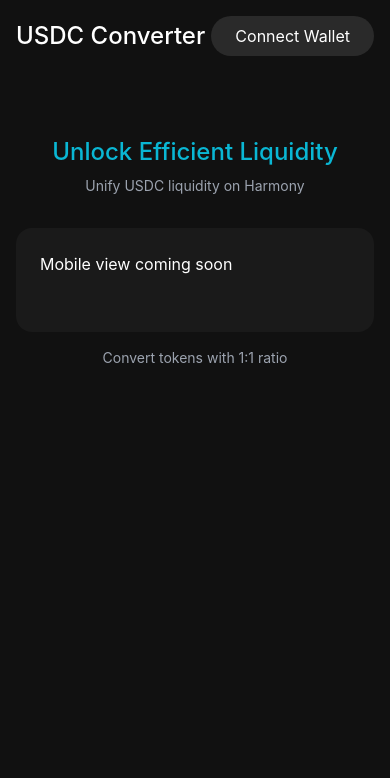
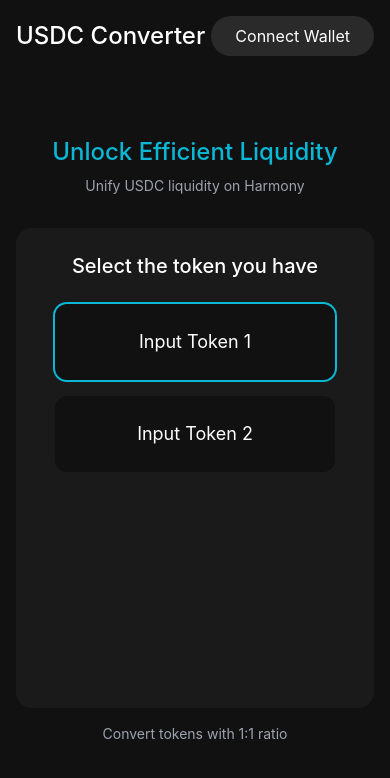
Before and after one commit to harmony-one/usdc-converter, a React (Vite) app in the folder frontend/: page / in a window 390 px wide. Shown: the top 778 px of the page. Built offline with nearby package versions, Linux system fonts and the light colour scheme.

Commit message:
mobile support added to App.tsx

```diff
--- a/frontend/src/App.tsx
+++ b/frontend/src/App.tsx
@@ -1,6 +1,6 @@
 import { FC } from 'react';
 import { Toaster } from 'react-hot-toast';
-import { ArrowRightIcon } from '@heroicons/react/24/outline';
+import { ArrowRightIcon, ArrowsRightLeftIcon } from '@heroicons/react/24/outline';
 import { useWeb3 } from './hooks/useWeb3';
 import { useTokens, tokens } from './hooks/useTokens';
 import { useConversion } from './hooks/useConversion';
@@ -100,7 +100,75 @@
             </div>
           ) : (
             // Mobile view implementation here
-            <div>Mobile view coming soon</div>
+            <div className="space-y-6 min-h-[400px]">
+              {step === 1 && (
+                <div>
+                  <h3 className="text-xl font-medium mb-6 text-center">Select the token you have</h3>
+                  <div className="space-y-4 max-w-[280px] mx-auto">
+                    {tokens.map(token => (
+                      <button
+                        key={token.id}
+                        onClick={() => {
+                          setSelectedToken(token.id);
+                          setStep(2);
+                        }}
+                        className={`w-full relative flex items-center justify-between p-6 rounded-xl transition-all ${
+                          selectedToken === token.id ? 'bg-[#111] ring-2 ring-primary' : 'bg-[#111] hover:ring-2 hover:ring-primary/50'
+                        }`}
+                      >
+                        <span className="text-lg w-full text-center">{token.name}</span>
+                      </button>
+                    ))}
+                  </div>
+                </div>
+              )}
+              {step === 2 && (
+              <div>
+                <div className="flex items-center justify-between mb-6">
+                  <button
+                    onClick={() => setStep(1)}
+                    className="text-primary hover:text-primary-dark"
+                  >
+                    ← Back
+                  </button>
+                  <button
+                    onClick={() => setIsReversed(!isReversed)}
+                    className="p-2 rounded-lg hover:bg-[#111] transition-colors"
+                  >
+                    <ArrowsRightLeftIcon className="h-5 w-5 text-primary" />
+                  </button>
+                </div>
+
+                <div className="space-y-6">
+                  <TokenInput
+                    label={isReversed ? 'USDC.e' : tokens.find(t => t.id === selectedToken)?.name ?? ''}
+                    value={isReversed ? usdceAmount : amount}
+                    onChange={(value) => handleAmountChange(value, isReversed)}
+                    onMaxClick={() => handleAmountChange(balance, isReversed)}
+                  />
+
+                  <div className="mt-6 text-center text-gray-400">
+                    ↓ You will receive ↓
+                  </div>
+
+                  <TokenInput
+                    label={isReversed ? tokens.find(t => t.id === selectedToken)?.name ?? '' : 'USDC.e'}
+                    value={isReversed ? amount : usdceAmount}
+                    onChange={(value) => handleAmountChange(value, !isReversed)}
+                    onMaxClick={() => handleAmountChange(balance, !isReversed)}
+                  />
+                </div>
+
+                  <button
+                    className="w-full py-4 mt-8 bg-primary hover:brightness-110 rounded-lg transition-colors disabled:opacity-50 text-black font-medium text-lg"
+                    onClick={convert}
+                    disabled={!account || !amount || isConverting}
+                  >
+                    {isConverting ? 'Converting...' : `Convert to ${isReversed ? tokens.find(t => t.id === selectedToken)?.name ?? '' : 'USDC.e'}`}
+                  </button>
+                </div>
+              )}
+            </div>
           )}
 
           <div className="mt-8 flex justify-center">
```
